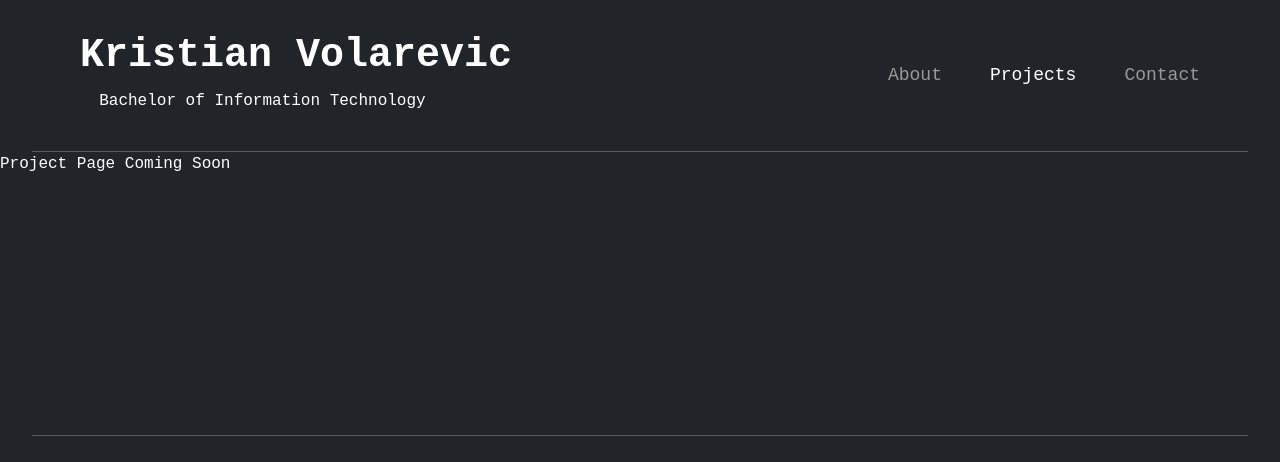
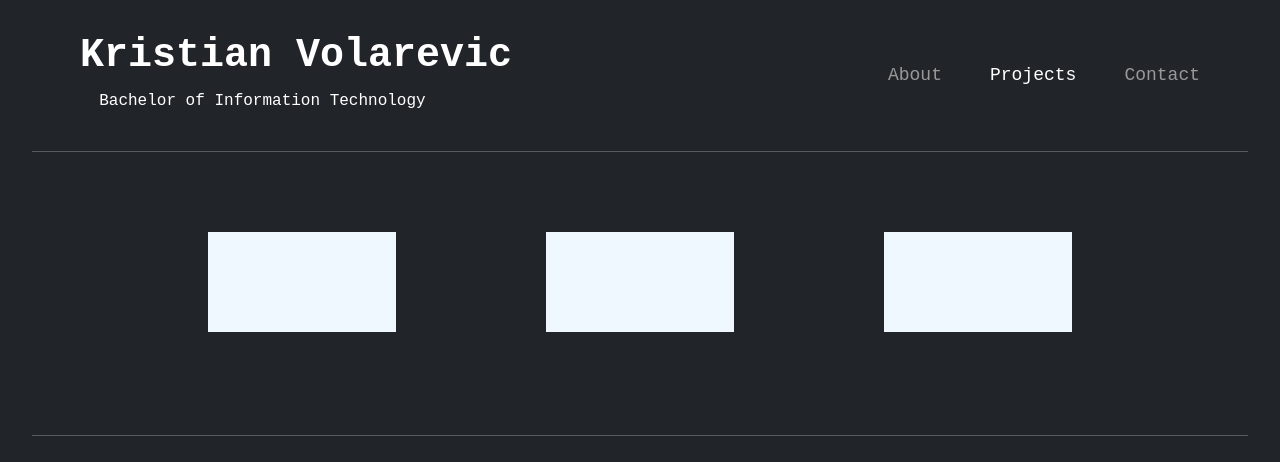
Before and after one commit to kristianvolarevic/Portfolio, an Angular app: page /projects in a window 1280 px wide. Shown: the top 462 px of the page. Built offline with nearby package versions, Linux system fonts and the light colour scheme.

Commit message:
grid prototype

```diff
--- a/src/app/projects/projects.css
+++ b/src/app/projects/projects.css
@@ -0,0 +1,15 @@
+.projects-grid {
+  margin: 0 auto;
+  padding: 5em;
+  display: flex;
+  justify-content: center;
+  gap: 150px;
+  flex-wrap: nowrap;
+  max-width: 80%;
+}
+
+.test-box {
+  width: 33%;
+  background-color: aliceblue;
+  height: 100px;
+}
--- a/src/app/projects/projects.html
+++ b/src/app/projects/projects.html
@@ -1 +1,5 @@
-<p>Project Page Coming Soon</p>
+<div class="projects-grid">
+  <div class="test-box"></div>
+  <div class="test-box"></div>
+  <div class="test-box"></div>
+</div>
--- a/src/app/projects/projects.ts
+++ b/src/app/projects/projects.ts
@@ -4,8 +4,6 @@ import { Component } from '@angular/core';
   selector: 'app-projects',
   imports: [],
   templateUrl: './projects.html',
-  styleUrl: './projects.css'
+  styleUrl: './projects.css',
 })
-export class Projects {
-
-}
+export class Projects {}
```
